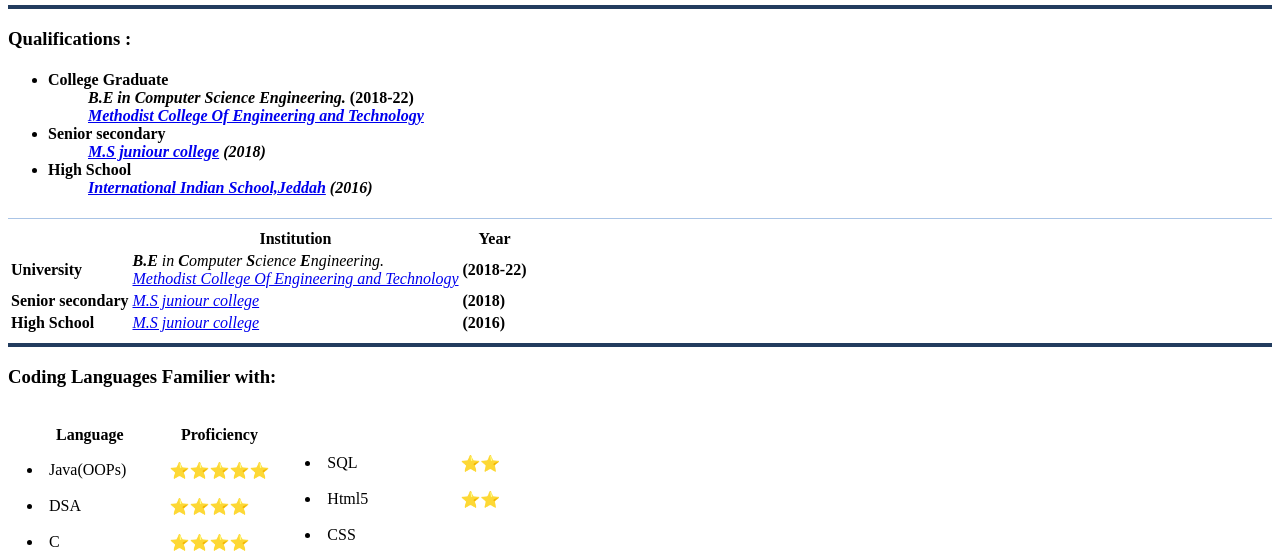
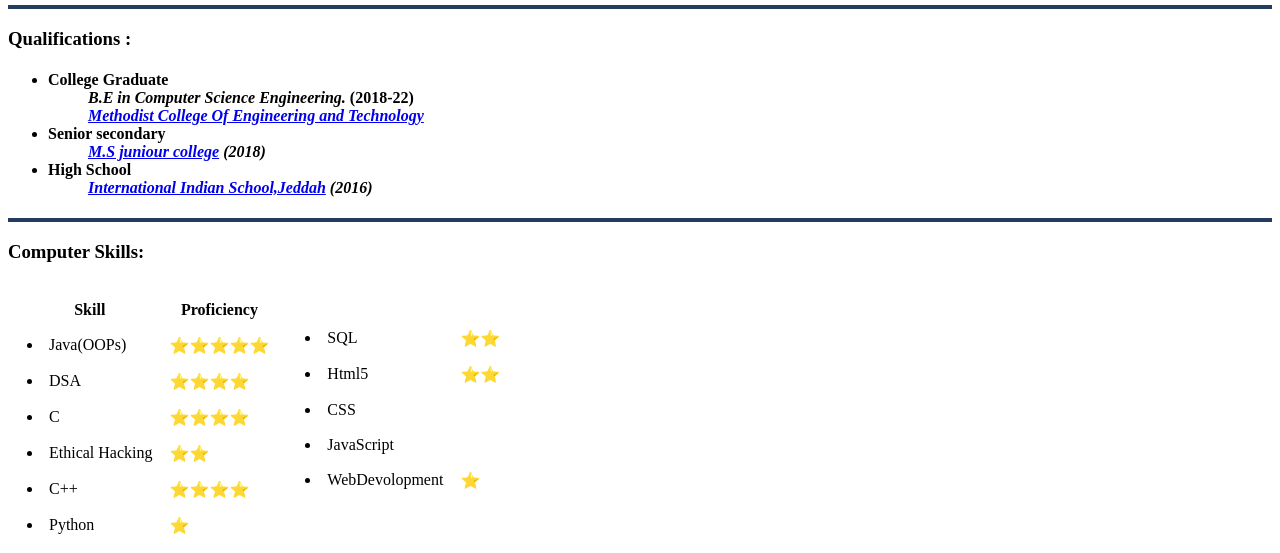
Before and after one commit to Mohammed-Adnan2000/cv, a plain HTML site: page index.html in a window 1280 px wide. Shown: the part 257-810 px from the top of the page. Drawn offline with Linux system fonts and the light colour scheme.

Commit message:
Update index.html
Removed Table
--------------
  <table>
    <!--Tables used for indentation-->
    <thead>
      <!--Table header part-->
      <th></th>
      <th>Institution</th>
      <!--headding-->
      <th>Year</th>
    </thead>
    <tbody>
      <!--Table body part-->
      <tr>
        <!--Table row-->
        <td><strong>University</strong></td>
        <!--Table cell-->
        <td><em><strong>B.E</strong> in <b>C</b>omputer <b>S</b>cience <b>E</b>ngineering.</em><br><em><a href="http://methodist.edu.in/">Methodist College Of Engineering and Technology</a></em></td>
        <td><b>(2018-22)</b></td>
      </tr>
      <tr>
        <td><strong>Senior secondary</strong></td>
        <td> <em><a href="https://mseducationacademy.in/about-us/ms-junior-college/">M.S juniour college</a></em></td>
        <td><b>(2018)</b< /td>
      </tr>
      <tr>
        <td><strong>High School</strong></td>
        <td><em><a href="https://mseducationacademy.in/about-us/ms-junior-college/">M.S juniour college</a></em></td>
        <td><b>(2016)</b></td>
      </tr>
    </tbody>
  </table>

```diff
--- a/index.html
+++ b/index.html
@@ -52,46 +52,14 @@
       </ul>
     </ul>
   </h4>
-<hr size="1" color="#AAC4E6" />
-  <table>
-    <!--Tables used for indentation-->
-    <thead>
-      <!--Table header part-->
-      <th></th>
-      <th>Institution</th>
-      <!--headding-->
-      <th>Year</th>
-    </thead>
-    <tbody>
-      <!--Table body part-->
-      <tr>
-        <!--Table row-->
-        <td><strong>University</strong></td>
-        <!--Table cell-->
-        <td><em><strong>B.E</strong> in <b>C</b>omputer <b>S</b>cience <b>E</b>ngineering.</em><br><em><a href="http://methodist.edu.in/">Methodist College Of Engineering and Technology</a></em></td>
-        <td><b>(2018-22)</b></td>
-      </tr>
-      <tr>
-        <td><strong>Senior secondary</strong></td>
-        <td> <em><a href="https://mseducationacademy.in/about-us/ms-junior-college/">M.S juniour college</a></em></td>
-        <td><b>(2018)</b< /td>
-      </tr>
-      <tr>
-        <td><strong>High School</strong></td>
-        <td><em><a href="https://mseducationacademy.in/about-us/ms-junior-college/">M.S juniour college</a></em></td>
-        <td><b>(2016)</b></td>
-      </tr>
-    </tbody>
-  </table>
-
   <hr size="4" color="223C5E" />
-  <h3>Coding Languages Familier with:</h3>
+  <h3>Computer Skills:</h3>
   <table>
     <tr>
       <td>
         <table cellspacing="15">
           <thead>
-            <th>Language</th>
+            <th>Skill</th>
             <th>Proficiency</th>
           </thead>
           <tbody>
```
